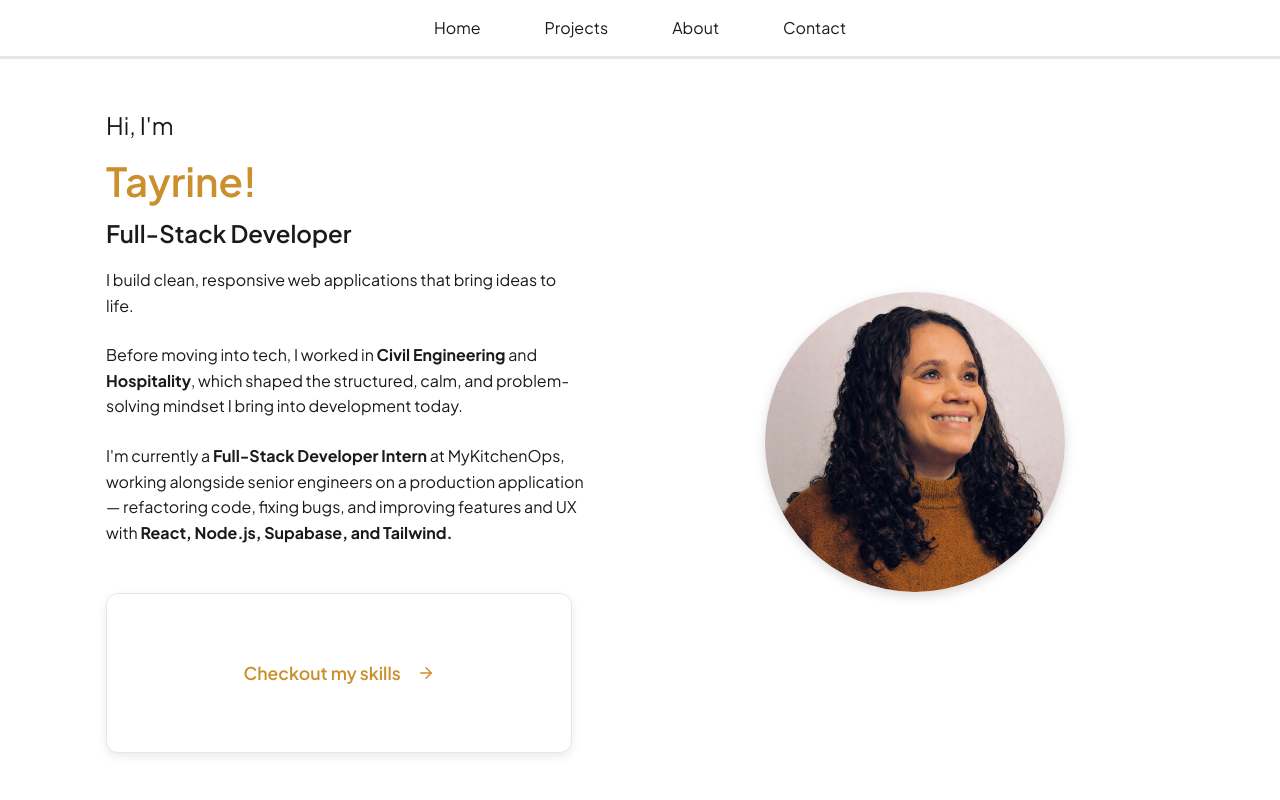
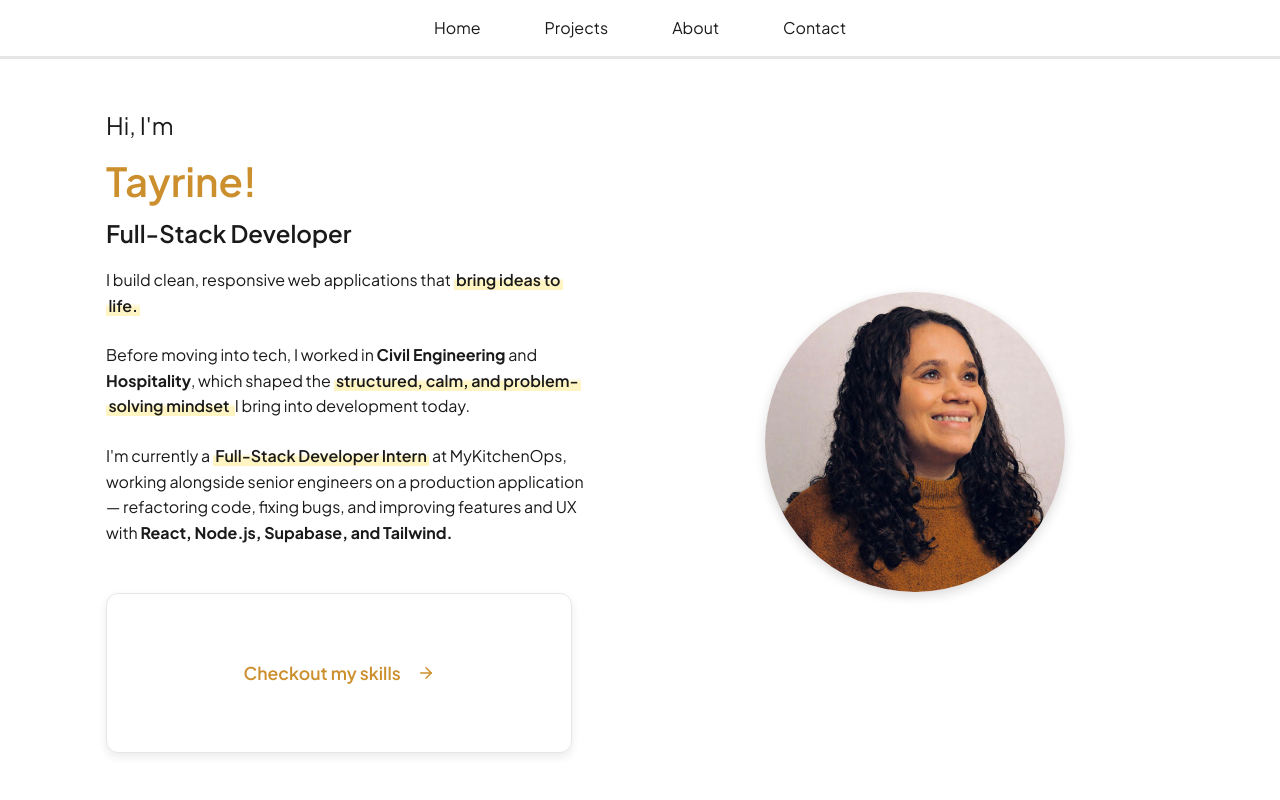
Before and after one commit to TayrineSoares/tayrine-portfolio, a React (Vite) app: page / in a window 1280 px wide. Shown: the top 800 px of the page. Built offline with nearby package versions, Linux system fonts and the light colour scheme.

Commit message:
add highlight styling to hero section

```diff
--- a/index.html
+++ b/index.html
@@ -14,8 +14,11 @@
     <meta property="og:url" content="https://www.tayrinesoares.com/">
     <meta property="og:title" content="Tayrine Soares | Full-Stack Developer">
     <meta property="og:description" content="Full-Stack Developer building modern, responsive, and user-friendly digital experiences.">
-    <meta property="og:image" content="https://tayrinesoares.com/cropped_avatar.jpg">
-    <meta property="og:image:secure_url" content="https://tayrinesoares.com/Tayrine_Soares.jpeg">
+    <meta property="og:image" content="https://tayrinesoares.com/Tayrine_Soares_2.jpeg">
+
+
+    <meta property="og:image:secure_url" content="https://tayrinesoares.com/Tayrine_Soares_2.jpeg">
+
     <meta property="og:image:width" content="1200">
     <meta property="og:image:height" content="630">
     <meta property="og:image:alt" content="Portrait of Tayrine Soares with portfolio branding">
@@ -26,7 +29,8 @@
     <meta name="twitter:url" content="https://tayrinesoares.com/">
     <meta name="twitter:title" content="Tayrine Soares | Full-Stack Developer">
     <meta name="twitter:description" content="Full-Stack Developer building modern, responsive, and user-friendly digital experiences.">
-    <meta name="twitter:image" content="https://tayrinesoares.com/cropped_avatar.jpg">
+    <meta name="twitter:image" content="https://tayrinesoares.com/Tayrine_Soares_2.jpeg">
+
 
 
     <!-- Let Safari/iOS know we support both schemes -->
--- a/src/components/Hero.jsx
+++ b/src/components/Hero.jsx
@@ -15,16 +15,16 @@ const Hero = () => {
           <h1 className="hero-name">Tayrine!</h1>
           <h2 className="hero-title">Full-Stack Developer</h2>
           <p className="hero-description">
-            I build clean, responsive web applications that bring ideas to life.
+            I build clean, responsive web applications that <span className="highlight">bring ideas to life.</span>
           </p>
 
 
           <p className="hero-description" >
-            Before moving into tech, I worked in <strong>Civil Engineering</strong> and <strong>Hospitality</strong>, which shaped the structured, calm, and problem-solving mindset I bring into development today.
+            Before moving into tech, I worked in <strong>Civil Engineering</strong> and <strong>Hospitality</strong>, which shaped the <span className="highlight"> structured, calm, and problem-solving mindset </span> I bring into development today.
           </p>
 
           <p className="hero-description">
-            I'm currently a <strong>Full-Stack Developer Intern</strong> at {""}
+            I'm currently a <span className="highlight">Full-Stack Developer Intern</span> at {" "}
             <a
               href="https://mykitchenops.com"
               target="_blank"
--- a/src/styles/Hero.css
+++ b/src/styles/Hero.css
@@ -51,14 +51,27 @@ section {
 .hero-description a {
   color: inherit;
 
-
-
-
 }
 
 .hero-description a:hover {
   opacity: 0.8;
   text-decoration: underline;
+}
+
+
+.highlight {
+  font-weight:600;
+
+  /* highlighter that wraps across lines */
+  background: linear-gradient(
+    transparent 40%,
+    rgba(255, 230, 110, 0.42) 60%
+  );
+
+  padding: 0 0.15em;
+
+  box-decoration-break: clone;
+  -webkit-box-decoration-break: clone;
 }
 
 /* =========================
```
